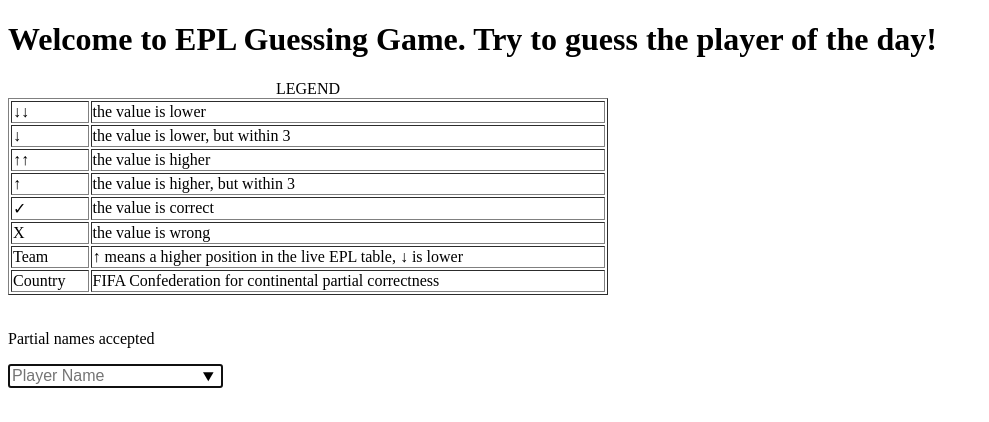
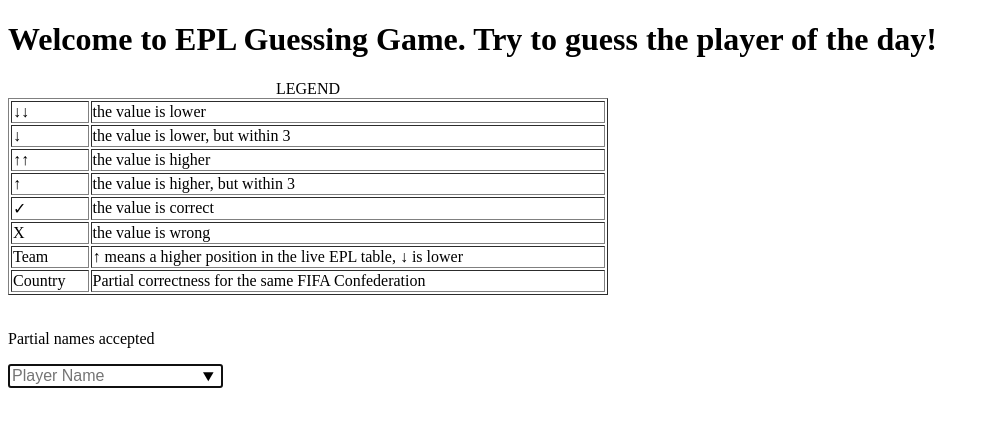
Before and after one commit to noahliebs/daily-epl, a Flask app: page / in a window 1280 px wide. Shown: the top 422 px of the page, without its empty margins (0-989 px from the left). Run offline with Flask 2, Linux system fonts and the light colour scheme.

Commit message:
Don't actually display the confederation

```diff
--- a/app.py
+++ b/app.py
@@ -142,7 +142,7 @@ def generate_guess_table_data(guess_history: GuessHistory):
             if hint == "✓":
                 value.extend(["", "correct"])
             elif hint in (["↑", "↓"] + list(confederation_mapping.values())):
-                value.extend([hint, "close"])
+                value.extend(["", "close"])
             elif hint in ["↑↑", "↓↓"]:
                 value.extend([hint, "wrong"])
             else:
--- a/templates/base.html
+++ b/templates/base.html
@@ -39,7 +39,7 @@
         	</tr>
     	    <tr>
             	<td>Country</td>
-            	<td>FIFA Confederation for continental partial correctness</td>
+            	<td>Partial correctness for the same FIFA Confederation</td>
         	</tr>
     	</table>
     </div>
```
